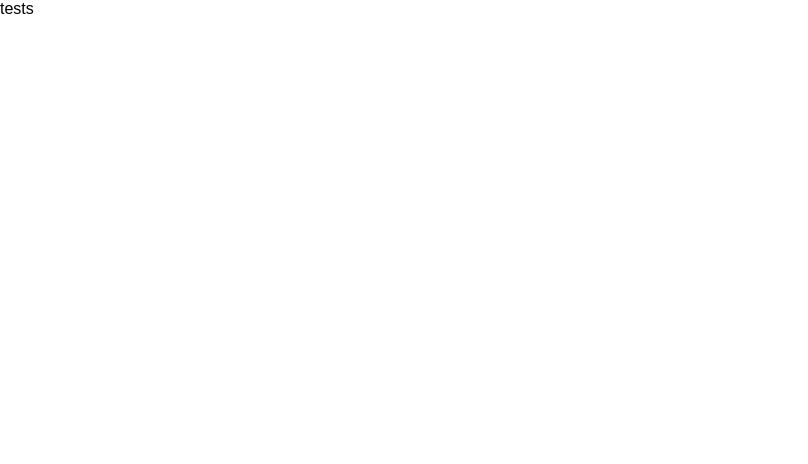
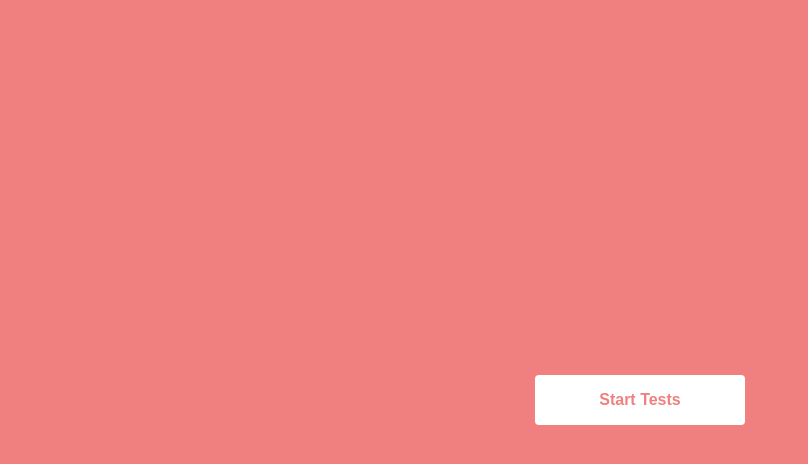
Before and after one commit to bharadx07/seven-servers, a React (Create React App) app in the folder client/: page /tests in a window 1280 px wide. Shown: the top 464 px of the page, without its empty margins (0-808 px from the left). Built offline with nearby package versions, Linux system fonts and the light colour scheme.

Commit message:
ui almost done

```diff
--- a/client/package.json
+++ b/client/package.json
@@ -10,6 +10,7 @@
     "react-dom": "^17.0.2",
     "react-router-dom": "^5.2.0",
     "react-scripts": "4.0.3",
+    "uuid": "^8.3.2",
     "web-vitals": "^1.1.2"
   },
   "scripts": {
--- a/client/src/components/Home.js
+++ b/client/src/components/Home.js
@@ -3,7 +3,8 @@ import {Link} from "react-router-dom"
 
 function Home() {
   return (
-    <div className="home">
+    <div className="wrapper">
+      <div className="home">
       <h1>8-1-Backend-Challange</h1>
       <p>
         A suite of backends created for the sole purpose of testing the
@@ -14,6 +15,7 @@ function Home() {
       <Link to="/tests"> <button>View The Tests</button></Link>
       <Link to="/writeup"><button>View The Write Up</button></Link>
       </section>
+      </div>
     </div>
   );
 }
--- /dev/null
+++ b/client/src/components/TestItem.js
@@ -0,0 +1,11 @@
+import React from 'react'
+
+function TestItem({name}) {
+    return (
+        <div>
+            {name}
+        </div>
+    )
+}
+
+export default TestItem
--- a/client/src/components/Tests.js
+++ b/client/src/components/Tests.js
@@ -1,11 +1,63 @@
-import React from 'react'
+import React, { useState } from "react";
+import TestItem from "./TestItem";
 
 function Tests() {
+  const [display, setDisplay] = useState("trigger");
+
+  if (display === "trigger") {
     return (
-        <div>
-            tests
-        </div>
-    )
+      <div className="wrapper">
+        <button className="startTests" onClick={() => setDisplay("3")}>
+          Start Tests
+        </button>
+      </div>
+    );
+  }
+
+  if (display === "3") {
+    setTimeout(() => setDisplay("2"), 1000);
+    return (
+      <div className="wrapper">
+        <h1 style={{ color: "white", fontSize: "3rem" }}>3</h1>
+      </div>
+    );
+  }
+
+  if (display === "2") {
+    setTimeout(() => setDisplay("1"), 1000);
+    return (
+      <div className="wrapper">
+        <h1 style={{ color: "white", fontSize: "3rem" }}>2</h1>
+      </div>
+    );
+  }
+
+  if (display === "1") {
+    setTimeout(() => setDisplay("nm"), 1000);
+    return (
+      <div className="wrapper">
+        <h1 style={{ color: "white", fontSize: "3rem" }}>1</h1>
+      </div>
+    );
+  }
+
+  const languagesTests = [
+    "C#",
+    "Go",
+    "Java",
+    "Javascript",
+    "Kotlin",
+    "Python",
+    "Ruby",
+  ];
+
+  return (
+      <div className="tests">
+        {languagesTests.map((lang) => (
+          <TestItem name={lang} />
+        ))}
+      </div>
+  );
 }
 
-export default Tests
+export default Tests;
--- /dev/null
+++ b/client/src/constants/APIURLS.js
@@ -0,0 +1 @@
+export const NODE_SERVER_URL = "https://localhost://8080"
--- a/client/src/index.css
+++ b/client/src/index.css
@@ -5,15 +5,23 @@
   font-family: Arial, Helvetica, sans-serif;
 }
 
-.home {
+.wrapper {
   display: flex;
-    align-items:center;
+  align-items: center;
   height: 100vh;
   justify-content: center;
   flex-direction: column;
-    width: 600px;
   margin: 0 auto;
   text-align: center;
+  background-color: lightcoral;
+}
+
+.home {
+  border: 1px solid black;
+  padding: 3rem 3rem;
+  border-radius: 4px;
+  width: 700px;
+  background-color: white;
 }
 
 .home h1 {
@@ -35,7 +43,7 @@
   margin: 0 1rem;
   padding: 1rem 4rem;
   color: white;
-    background-color:lightcoral;
+  background-color: lightcoral;
   border: none;
   outline: none;
   border-radius: 4px;
@@ -43,3 +51,27 @@
   font-size: 1rem;
   font-weight: bold;
 }
+
+.startTests {
+    margin: 0 1rem;
+    padding: 1rem 4rem;
+    color: lightcoral;
+    background-color: white;
+    border: none;
+    outline: none;
+    border-radius: 4px;
+    cursor: pointer;
+    font-size: 1rem;
+    font-weight: bold;
+  }
+
+
+.tests {
+    display: grid;
+    grid-template-columns: repeat(auto-fit, minmax(30rem, 1fr));
+    grid-gap: 3rem;
+    justify-items: center;
+    justify-content: center;
+    margin-top: 9rem;
+    margin-bottom: 3rem;
+}
```
Also changed, not shown: 1 other file (tests, documents, lock files or other folders). Lines whose indentation alone changed are shown as unchanged.
